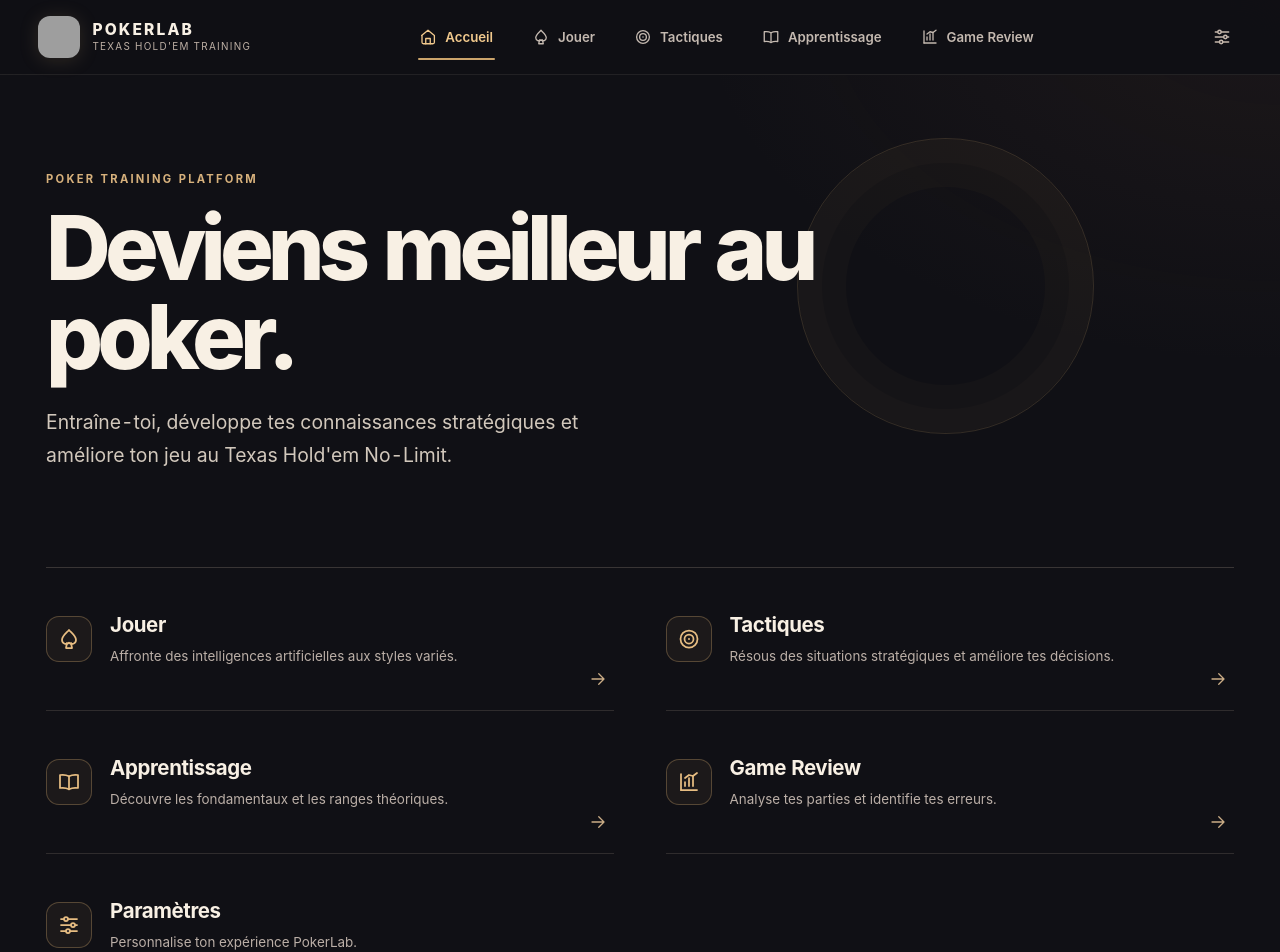
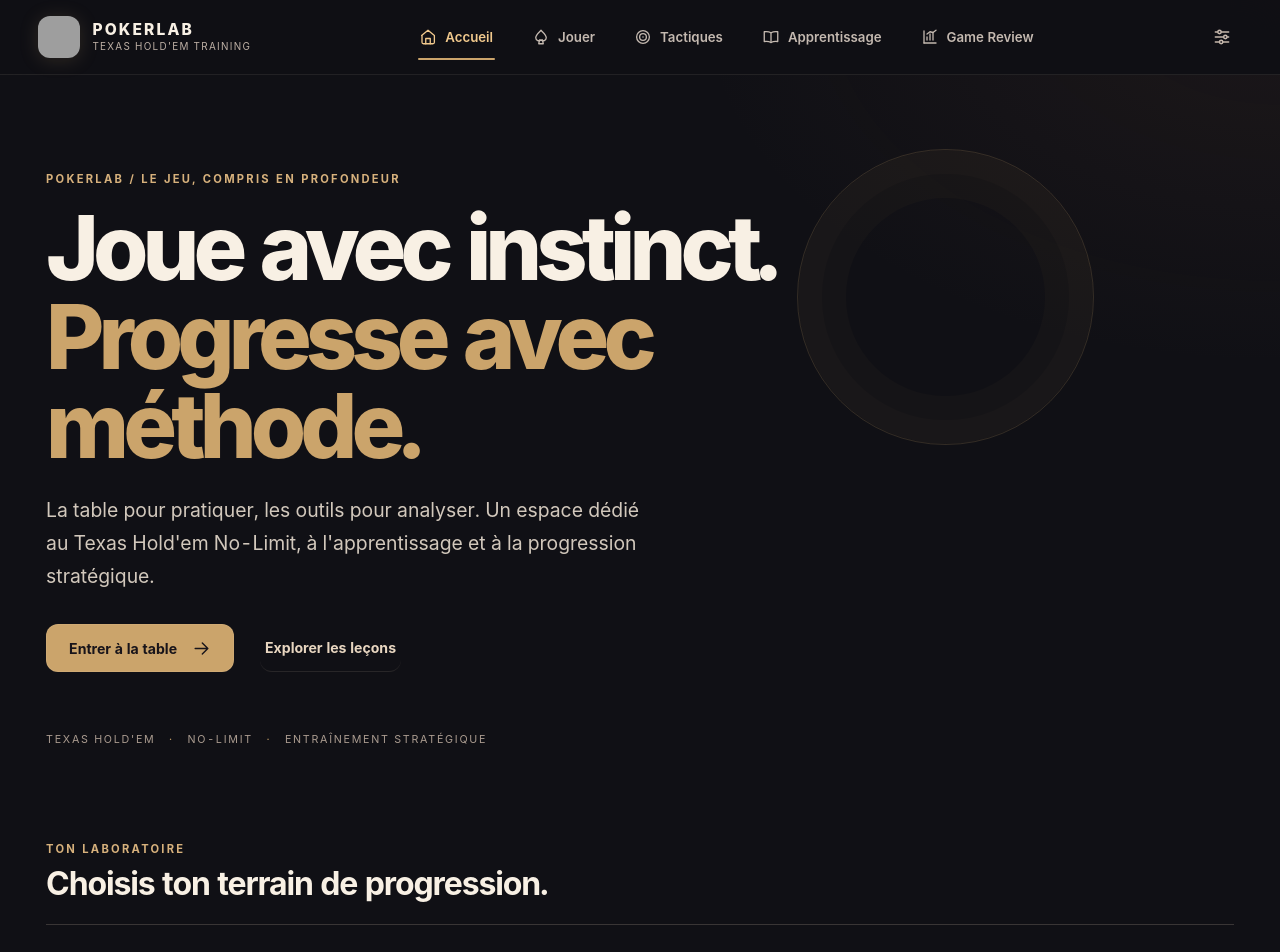
Before and after one commit to iantrn/poker_lab, a React (Vite) app in the folder frontend/: page /#home in a window 1280 px wide. Shown: the top 952 px of the page. Built offline with nearby package versions, Linux system fonts and the light colour scheme; grey boxes are pictures that could not be loaded.

Commit message:
feat(ui): rebuild PokerLab home as copper editorial experience and add UI contract checks

```diff
--- a/frontend/src/styles/minuit-cuivre.css
+++ b/frontend/src/styles/minuit-cuivre.css
@@ -144,6 +144,60 @@ body {
   background: transparent;
 }
 #app .pl-shell-footer p { color: #AFA299; }
+
+
+/* Editorial hero controls: both links use the existing navigation module. */
+#app .pl-home-title span { color: #CBA46B; }
+#app .pl-home-hero-actions {
+  display: flex;
+  align-items: center;
+  flex-wrap: wrap;
+  gap: 12px 26px;
+  margin-top: 31px;
+}
+#app .pl-home-primary-link,
+#app .pl-home-secondary-link {
+  min-height: 48px;
+  display: inline-flex;
+  align-items: center;
+  justify-content: center;
+  gap: 15px;
+  font-size: .88rem;
+  font-weight: 735;
+  text-decoration: none;
+}
+#app .pl-home-primary-link {
+  padding: 12px 22px;
+  color: #18141A;
+  background: #CBA46B;
+  border: 1px solid #CBA46B;
+  border-radius: 10px;
+}
+#app .pl-home-primary-link:hover { background: #E7BD82; border-color: #E7BD82; }
+#app .pl-home-secondary-link { padding: 11px 5px; color: #E8D6C0; border-bottom: 1px solid rgba(203,164,107,.35); }
+#app .pl-home-secondary-link:hover { color: #F8F0E4; border-bottom-color: #CBA46B; }
+#app .pl-home-meta {
+  margin: clamp(34px,5vw,61px) 0 0;
+  font-size: .67rem;
+  letter-spacing: .16em;
+  color: #AB9C90;
+}
+#app .pl-home-meta span { padding-inline: 9px; color: #CBA46B; }
+#app .pl-home-section-heading { margin: 0 0 21px; }
+#app .pl-home-section-heading .pl-home-eyebrow { margin: 0 0 8px; }
+#app .pl-home-section-heading h3 {
+  margin: 0;
+  color: #F8F0E4;
+  font-weight: 720;
+  font-size: clamp(1.3rem,2.5vw,2rem);
+  letter-spacing: -.035em;
+}
+@media (max-width: 767px) {
+  #app .pl-home-hero-actions { align-items: stretch; gap: 11px; }
+  #app .pl-home-primary-link { width: 100%; }
+  #app .pl-home-meta { font-size: .59rem; letter-spacing: .09em; line-height: 1.8; }
+  #app .pl-home-section-heading { margin-top: 12px; }
+}
 
 /* Home — full-bleed typography, two feature rows, no generic card grid. */
 #app .pl-home-intro {
--- a/frontend/src/ui/HomePage.tsx
+++ b/frontend/src/ui/HomePage.tsx
@@ -8,44 +8,57 @@ interface HomeDestination {
 }
 const DESTINATIONS: readonly HomeDestination[] = [
   { page: "training", icon: "play", title: "Jouer",
-    description: "Affronte des intelligences artificielles aux styles variés." },
+    description: "Prends place à la table, affronte des bots et affine tes décisions." },
   { page: "tactics", icon: "tactics", title: "Tactiques",
-    description: "Résous des situations stratégiques et améliore tes décisions." },
+    description: "Résous des spots ciblés et consolide tes automatismes." },
   { page: "lessons", icon: "learn", title: "Apprentissage",
-    description: "Découvre les fondamentaux et les ranges théoriques." },
+    description: "Explore les concepts clés et étudie les ranges préflop." },
   { page: "review", icon: "review", title: "Game Review",
-    description: "Analyse tes parties et identifie tes erreurs." },
+    description: "Reviens sur tes mains et comprends tes choix." },
   { page: "settings", icon: "settings", title: "Paramètres",
-    description: "Personnalise ton expérience PokerLab." }
+    description: "Retrouve les préférences de ton environnement." }
 ];
+
+/** Keep the imperative navigation contract when links are inserted later by React. */
+function navigate(event: React.MouseEvent<HTMLAnchorElement>, page: string) {
+  if (event.defaultPrevented) return;
+  const navigation = (window as Window & {
+    PokerLabNavigation?: { navigateTo(page: string): boolean }
+  }).PokerLabNavigation;
+  if (navigation) {
+    event.preventDefault();
+    navigation.navigateTo(page);
+  }
+}
 
 export function HomePage() {
   return <>
     <div className="pl-home-intro mb-8">
-      <p className="pl-home-eyebrow">Poker Training Platform</p>
-      <h2 className="pl-home-title">Deviens meilleur au poker.</h2>
+      <p className="pl-home-eyebrow">PokerLab / Le jeu, compris en profondeur</p>
+      <h2 className="pl-home-title">Joue avec instinct.<br /><span>Progresse avec méthode.</span></h2>
       <p className="pl-home-description">
-        Entraîne-toi, développe tes connaissances stratégiques
-        et améliore ton jeu au Texas Hold'em No-Limit.
+        La table pour pratiquer, les outils pour analyser.
+        Un espace dédié au Texas Hold'em No-Limit, à l'apprentissage
+        et à la progression stratégique.
       </p>
+      <div className="pl-home-hero-actions">
+        <a href="#training" data-page="training" onClick={event => navigate(event, "training")}
+          className="pl-home-primary-link">Entrer à la table <PokerLabIcon name="arrow-right" size={19} /></a>
+        <a href="#lessons" data-page="lessons" onClick={event => navigate(event, "lessons")}
+          className="pl-home-secondary-link">Explorer les leçons</a>
+      </div>
+      <p className="pl-home-meta">TEXAS HOLD'EM <span aria-hidden="true">·</span> NO-LIMIT <span aria-hidden="true">·</span> ENTRAÎNEMENT STRATÉGIQUE</p>
+    </div>
+    <div className="pl-home-section-heading">
+      <p className="pl-home-eyebrow">Ton laboratoire</p>
+      <h3>Choisis ton terrain de progression.</h3>
     </div>
     <div className="pl-home-grid grid grid-cols-1 sm:grid-cols-2 lg:grid-cols-3 gap-4">
       {DESTINATIONS.map(({ page, icon, title, description }) =>
         <a href={"#" + page} data-page={page} key={page}
-          onClick={event => {
-            // Links rendered after Navigation.init() must route through the
-            // existing navigation API without changing domain behavior.
-            if (event.defaultPrevented) return;
-            const navigation = (window as Window & {
-              PokerLabNavigation?: { navigateTo(page: string): boolean }
-            }).PokerLabNavigation;
-            if (navigation) {
-              event.preventDefault();
-              navigation.navigateTo(page);
-            }
-          }}
+          onClick={event => navigate(event, page)}
           className="pl-home-card">
-          <span className="pl-home-card-icon"><PokerLabIcon name={icon} size={24} /></span>
+          <span className="pl-home-card-icon"><PokerLabIcon name={icon} size={23} /></span>
           <span className="pl-home-card-content">
             <h3 className="pl-home-card-title">{title}</h3>
             <p className="pl-home-card-description">{description}</p>
```
Also changed, not shown: 1 other file (tests, documents, lock files or other folders).
